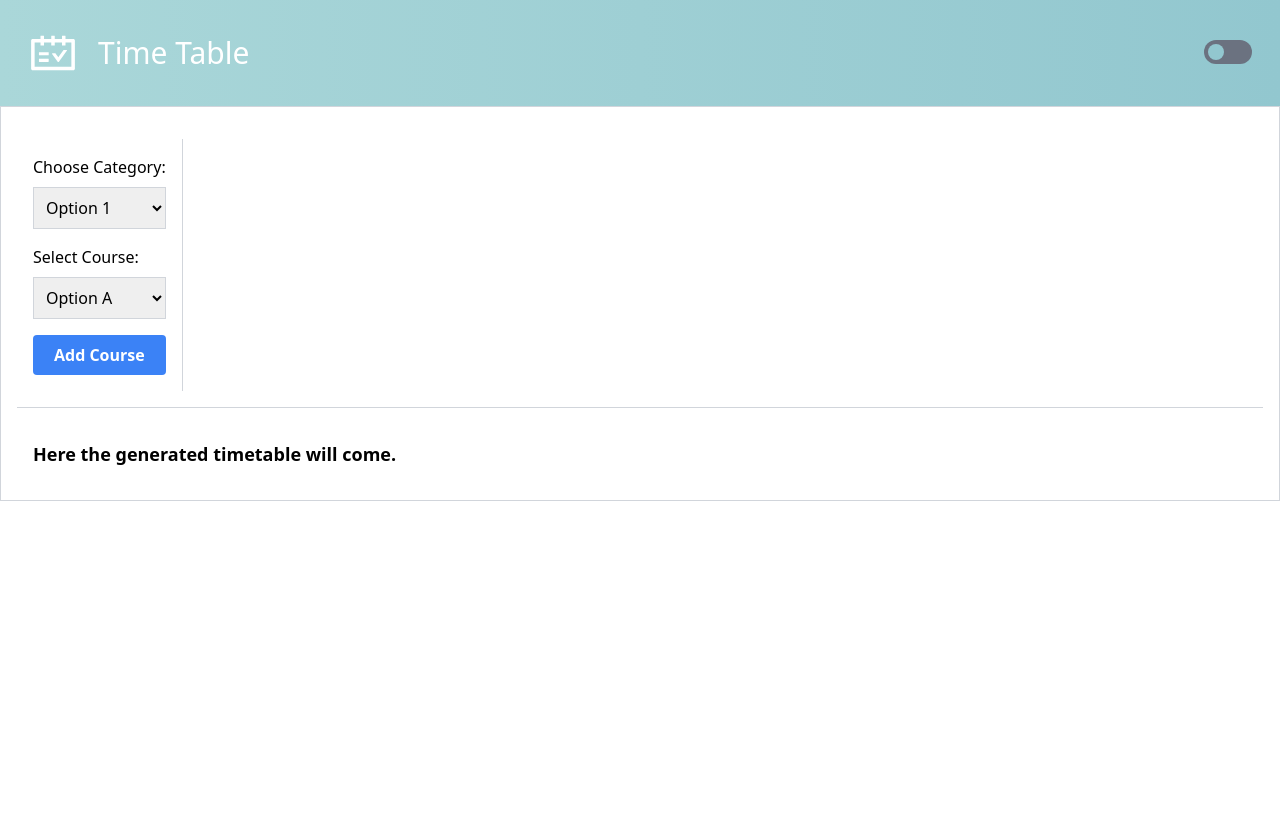
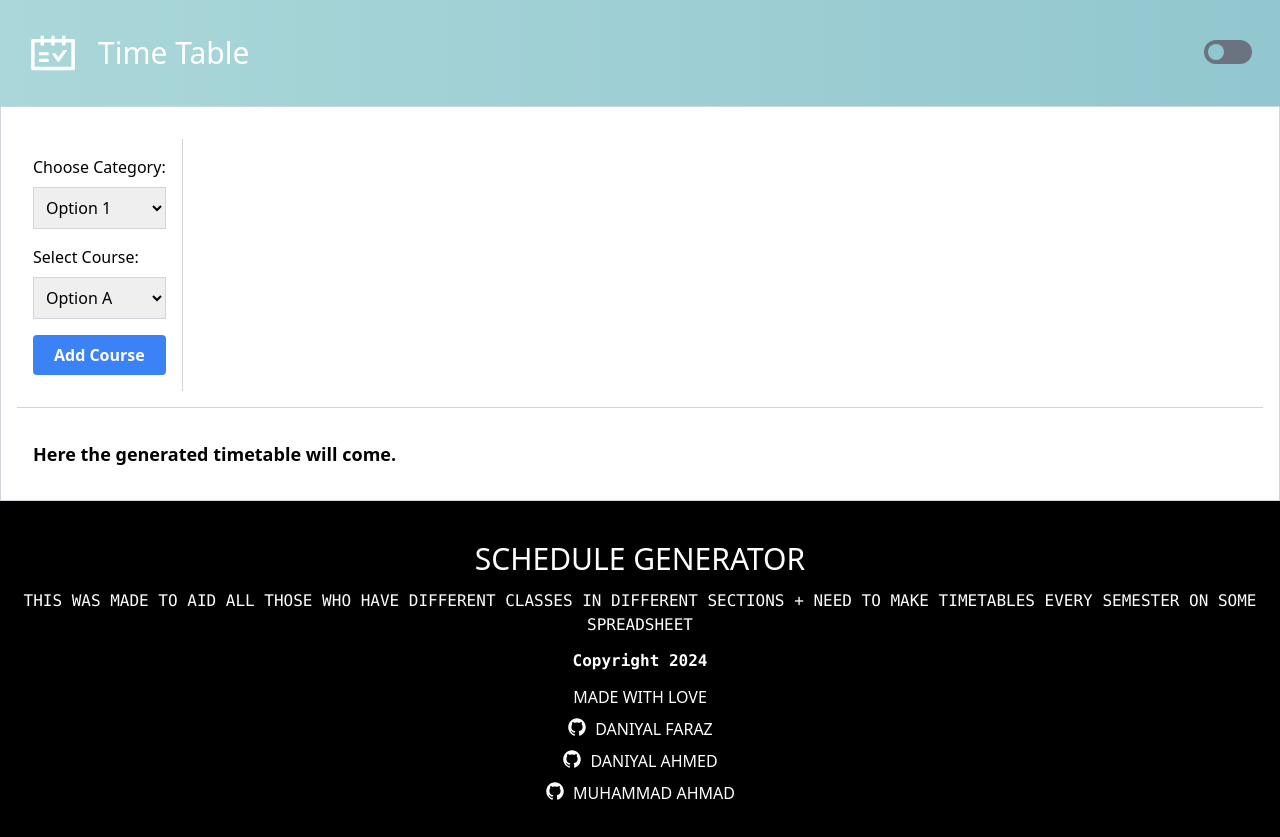
Before and after one commit to DaniyalFaraz2003/Fast-TimeTable-Finder, a React (Vite) app in the folder Frontend/: page / in a window 1280 px wide. Before the commit the page ends 800 px from the top, so only its background shows below. Built offline with nearby package versions, Linux system fonts and the light colour scheme.

Commit message:
added footer

```diff
--- a/Frontend/src/App.jsx
+++ b/Frontend/src/App.jsx
@@ -1,12 +1,13 @@
 import React from "react"
 import Header from "./Components/Header"
 import Body from "./Components/Body"
-
+import Footer from "./Components/Footer"
 function App() {
 	return (
 		<div className="flex flex-col">
 			<Header/>
 			<Body/>
+			<Footer/>
 		</div>
 	)
 }
--- /dev/null
+++ b/Frontend/src/Components/Footer.jsx
@@ -0,0 +1,33 @@
+import { useState } from "react";
+import { IoLogoGithub } from "react-icons/io";
+export default function Footer() {
+  const [currentYear, setCurrentYear] = useState(new Date().getFullYear());
+
+  return (
+    <div className='flex bg-black flex-col w-full h-fit pt-10 pb-5 text-white justify-center items-center'>
+      <div className="flex flex-col gap-3 justify-center items-center text-center">
+        <h1 className="text-3xl">SCHEDULE GENERATOR</h1>
+        <code><p>THIS WAS MADE TO AID ALL THOSE WHO HAVE DIFFERENT CLASSES IN DIFFERENT SECTIONS + NEED TO MAKE TIMETABLES EVERY SEMESTER ON SOME SPREADSHEET</p></code>
+      </div>
+      <div className="flex flex-col justify-center items-center p-3 gap-3 ">
+        <code className="text-white"><b>{"Copyright " + currentYear}</b></code>
+        <div className="flex flex-col gap-2 items-center">
+            <h3>MADE WITH LOVE</h3>
+            <div className="flex flex-row gap-2 justify-center align-middle">
+                <IoLogoGithub size={20}/>
+              <a href = "https://github.com/DaniyalFaraz2003">DANIYAL FARAZ</a>
+            </div>
+            <div className="flex flex-row gap-2 justify-center align-middle">
+            <IoLogoGithub size={20}/>
+                <a href="https://github.com/d4niy4l">DANIYAL AHMED</a>
+            </div>
+            <div className="flex flex-row gap-2 justify-center align-middle">
+            <IoLogoGithub size={20}/>
+                 <a href = "https://github.com/muhammadahmadazam">MUHAMMAD AHMAD</a>
+            </div>
+        </div>
+
+      </div>
+    </div>
+  );
+}
```
